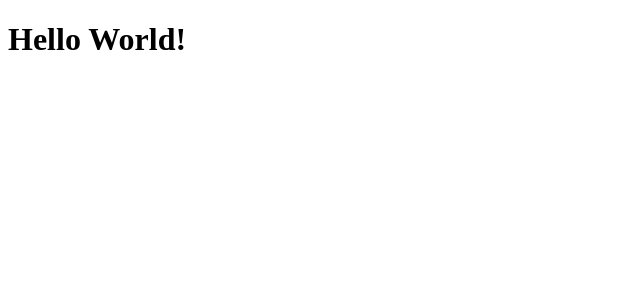
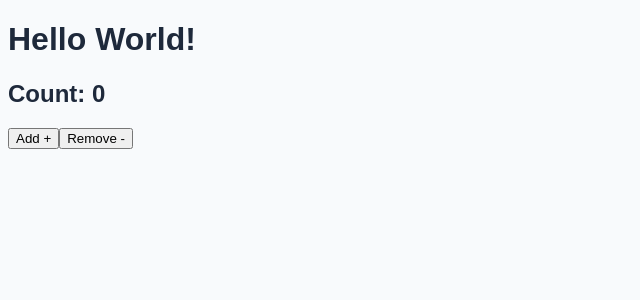
Before and after one commit to Vino-Siva/custom-react-boilerplate, a React app: page / in a window 1280 px wide. Shown: the top 300 px of the page, without its empty margins (0-640 px from the left). Built offline with nearby package versions, Linux system fonts and the light colour scheme.

Commit message:
Installed css-loader and style-loader packages, updated webpack.config.base.js

```diff
--- a/package.json
+++ b/package.json
@@ -25,7 +25,9 @@
     "@babel/preset-env": "^7.24.5",
     "@babel/preset-react": "^7.24.1",
     "babel-loader": "^9.1.3",
+    "css-loader": "^7.1.1",
     "html-webpack-plugin": "^5.6.0",
+    "style-loader": "^4.0.0",
     "webpack": "^5.91.0",
     "webpack-cli": "^5.1.4",
     "webpack-dev-server": "^5.0.4",
--- a/src/App.js
+++ b/src/App.js
@@ -1,8 +1,26 @@
 import React from "react";
 
 class App extends React.Component {
+  state = {
+    count: 0,
+  };
   render() {
-    return <h1>Hello World!</h1>;
+    return (
+      <>
+        <h1>Hello World!</h1>
+        <h2>Count: {this.state.count}</h2>
+        <button
+          onClick={() => this.setState((state) => ({ count: state.count + 1 }))}
+        >
+          Add +
+        </button>
+        <button
+          onClick={() => this.setState((state) => ({ count: state.count - 1 }))}
+        >
+          Remove -
+        </button>
+      </>
+    );
   }
 }
 
--- a/src/index.js
+++ b/src/index.js
@@ -1,6 +1,7 @@
 import React from "react";
 import { createRoot } from "react-dom/client";
 import App from "./App";
+import "./styles.css";
 
 const container = document.getElementById("app");
 const root = createRoot(container);
--- /dev/null
+++ b/src/styles.css
@@ -0,0 +1,6 @@
+html {
+  box-sizing: border-box;
+  font: 16px sans-serif;
+  color: #1e293b;
+  background-color: #f8fafc;
+}
--- a/webpack.config.base.js
+++ b/webpack.config.base.js
@@ -15,7 +15,13 @@ module.exports = {
         exclude: /node-modules/,
         options: {
           presets: ["@babel/preset-env", "@babel/preset-react"],
+          plugins: ["@babel/plugin-transform-class-properties"],
         },
+      },
+      {
+        test: /\.css$/,
+        use: ["style-loader", "css-loader"],
+        exclude: /node_modules/,
       },
     ],
   },
```
Also changed, not shown: 1 other file (tests, documents, lock files or other folders).
